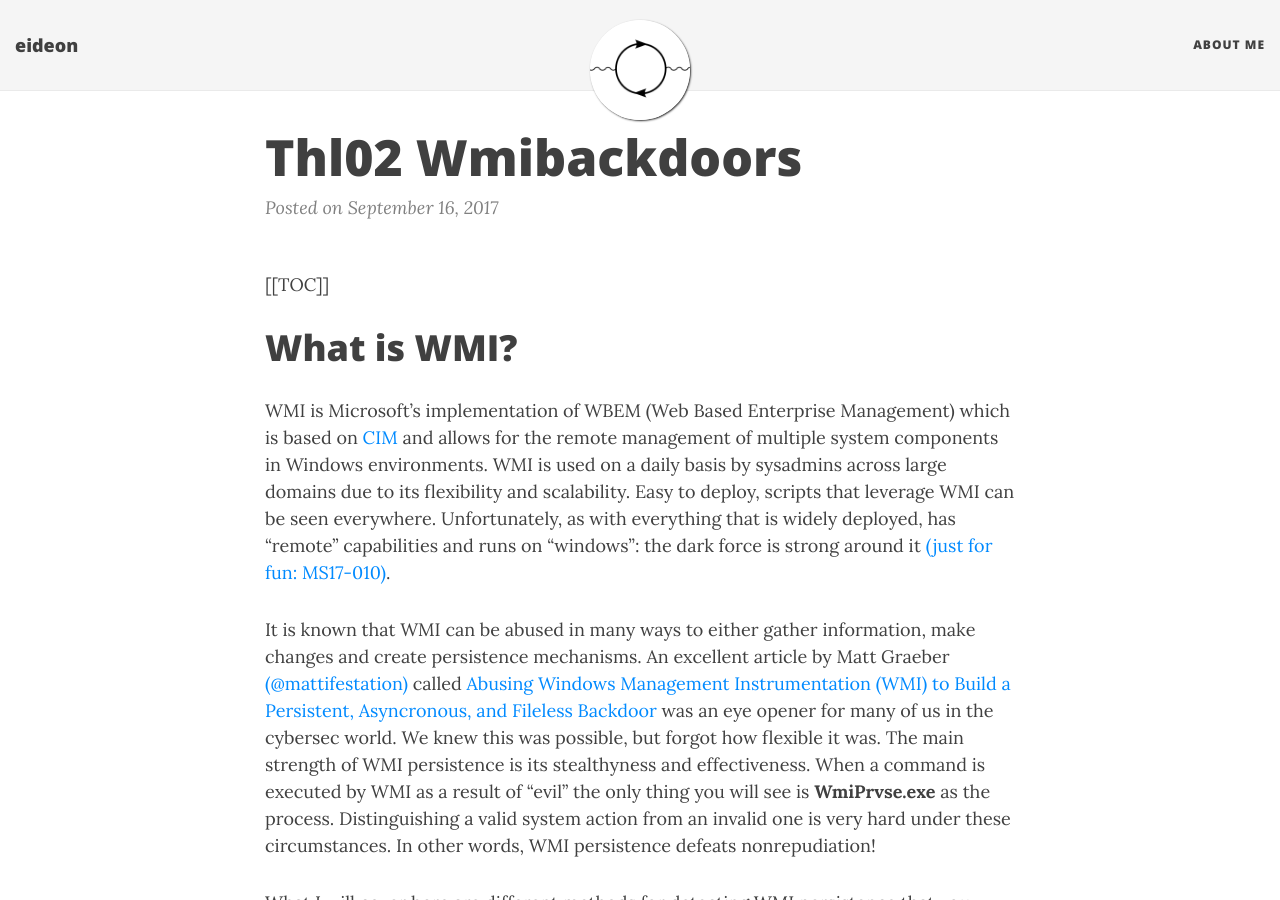
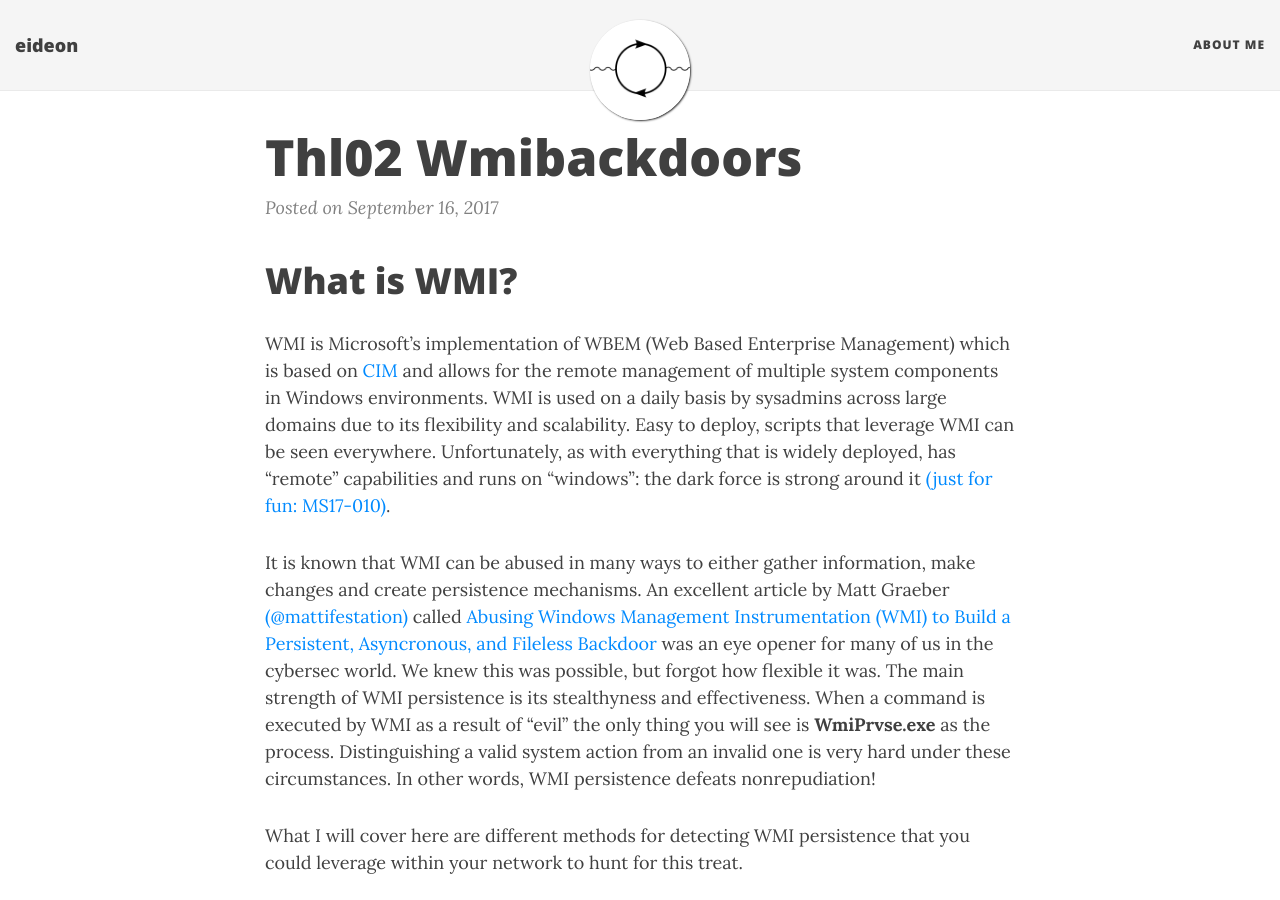
Before and after one commit to darkquasar/darkquasar.github.io, a Jekyll site: the page built from _posts/underDevo/2017-09-16-THL02-WMIBackdoors.md, in a window 1280 px wide and 900 px high. Built offline with Jekyll 4.4.1, drawn with Linux system fonts in a browser that asks for light colours; nearby versions of some CDN libraries; comment, search, counter and statistics services are not loaded.

Commit message:
Update 2017-09-16-THL02-WMIBackdoors.md

```diff
--- a/_posts/underDevo/2017-09-16-THL02-WMIBackdoors.md
+++ b/_posts/underDevo/2017-09-16-THL02-WMIBackdoors.md
@@ -1,4 +1,4 @@
-[[TOC]]
+{:TOC}
 
 What is WMI?
 =========================
```
